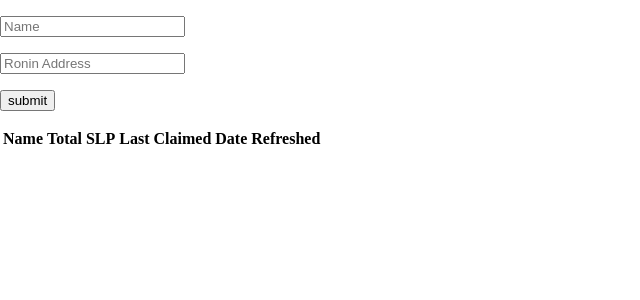
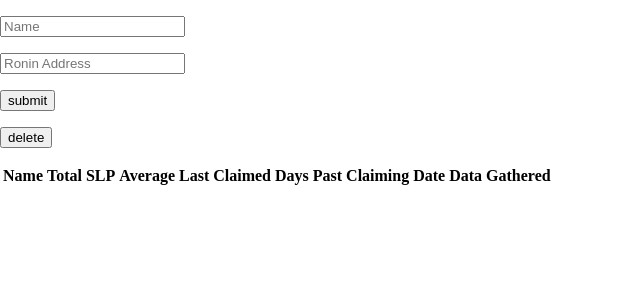
Before and after one commit to Raphael-Quinones/SLPTracker, a Flask app: page / in a window 1280 px wide. Shown: the top 300 px of the page, without its empty margins (0-640 px from the left). Run offline with Flask 2, Linux system fonts and the light colour scheme; lists and menus that the app fills with data are empty.

Commit message:
Complete Table

```diff
--- a/app.py
+++ b/app.py
@@ -1,4 +1,4 @@
-from flask import Flask, render_template, request
+from flask import Flask, render_template, request, redirect, url_for
 from main import getSLP
 from datetime import datetime
 
@@ -8,19 +8,24 @@ summary = []  # store data from each address
 addresses = [] # check if address's already there to avoid duplicates
 @app.route("/",methods=["POST", "GET"])
 def home():
-    headings = ("Name", "Total SLP", "Last Claimed", "Date Refreshed")
+    headings = ("Name", "Total SLP", "Average" ,"Last Claimed", "Days Past Claiming", "Date Data Gathered")
     name = request.form.get('nm', False)
     address = request.form.get("ronin_add", False)
 
+    # catch errors
+    try:
+        fromAPI = getSLP(address)
+        #test function
+        fromAPI[0]["claimable_total"]
+    except:
+        return render_template("index.html", headings=headings, summary=summary)
 
     if address in addresses:# avoid duplicates
-
         return render_template("index.html", headings = headings, summary=summary)
     else:
         if address == False:
             return render_template("index.html", headings=headings, summary=summary)
         else:
-            fromAPI = getSLP(address)
             for raw_data in fromAPI:
                 row = []
 
@@ -28,24 +33,46 @@ def home():
                 row.append(name)
 
                 # claimable slp
-                row.append(raw_data["claimable_total"])
+                claimable = raw_data["claimable_total"]
+                row.append(claimable)
+
+                #Average SLP per day
+                lastclaim = raw_data["last_claimed_item_at"]
+                lastDateDatetime = datetime.fromtimestamp(lastclaim)
+                todayDatetime = datetime.now()
+                difference = todayDatetime - lastDateDatetime
+
+
+                average = round(claimable/int(difference.days))
+
+                row.append(average)
+
+
 
                 # lastclaimed
-                lastclaim = raw_data["update_time"]
-                lastclaim /= 1000  # converter doesn't read miliseconds UTX
+                lastclaim = raw_data["last_claimed_item_at"]
                 row.append(datetime.utcfromtimestamp(lastclaim).strftime('%b %-d, %Y'))
+
+
+
+                # days from last claim date
+                lastDateDatetime = datetime.fromtimestamp(lastclaim)
+                todayDatetime = datetime.now()
+                difference = todayDatetime - lastDateDatetime
+
+                row.append(difference.days)
+
 
                 # date
                 each_date = raw_data["update_time"]
                 each_date /= 1000  # converter doesn't read miliseconds UTX
-                row.append(datetime.utcfromtimestamp(each_date).strftime('%Y-%m-%d %H:%M:%S'))
+                row.append(datetime.utcfromtimestamp(each_date).strftime('%b %-d, %Y'))
 
                 # store into summary
                 summary.append(row)
 
                 # store address for duplicate checking
                 addresses.append(address)
-
     return render_template("index.html", headings = headings, summary=summary)
 
 
--- a/main.py
+++ b/main.py
@@ -14,6 +14,11 @@ if __name__ == '__main__':
     claimable = jsonFile[0]["claimable_total"]
     total = jsonFile[0]["total"]
     lastDateClaimed = jsonFile[0]["last_claimed_item_at"]  # in UNIX timecode
+
+    lastDateDatetime = datetime.fromtimestamp(lastDateClaimed)
+    todayDatetime = datetime.now()
+    difference = todayDatetime-lastDateDatetime
+    print(difference.days, "days")
     lastDateUpdate = jsonFile[0]["update_time"]  # in UNIX timecode
     lastDateUpdate /= 1000
     print("Total Claimable: " + str(claimable))
--- a/templates/index.html
+++ b/templates/index.html
@@ -11,6 +11,8 @@
         <p><input type="text" name="nm" placeholder="Name"></p>
         <p><input type="text" name="ronin_add" placeholder="Ronin Address"></p>
         <p><input type="submit" value="submit"></p>
+        <p><input type="submit" value="delete"></p>
+
     </form>
     <table>
         <tr>
```
